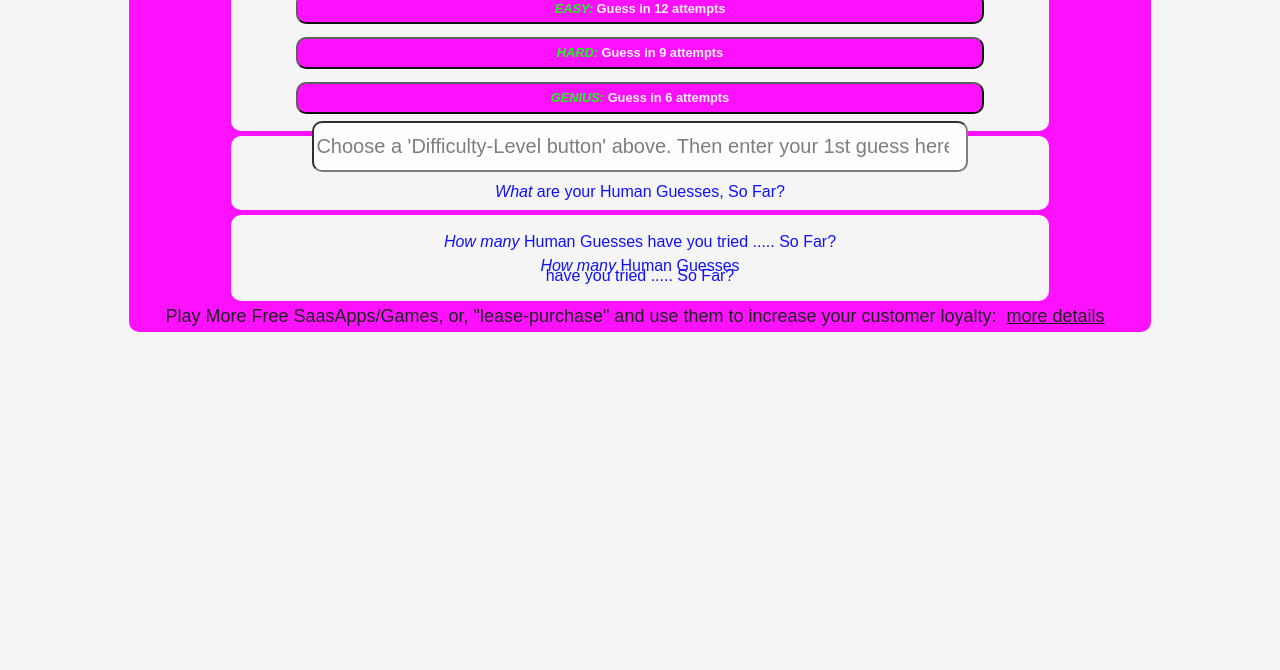
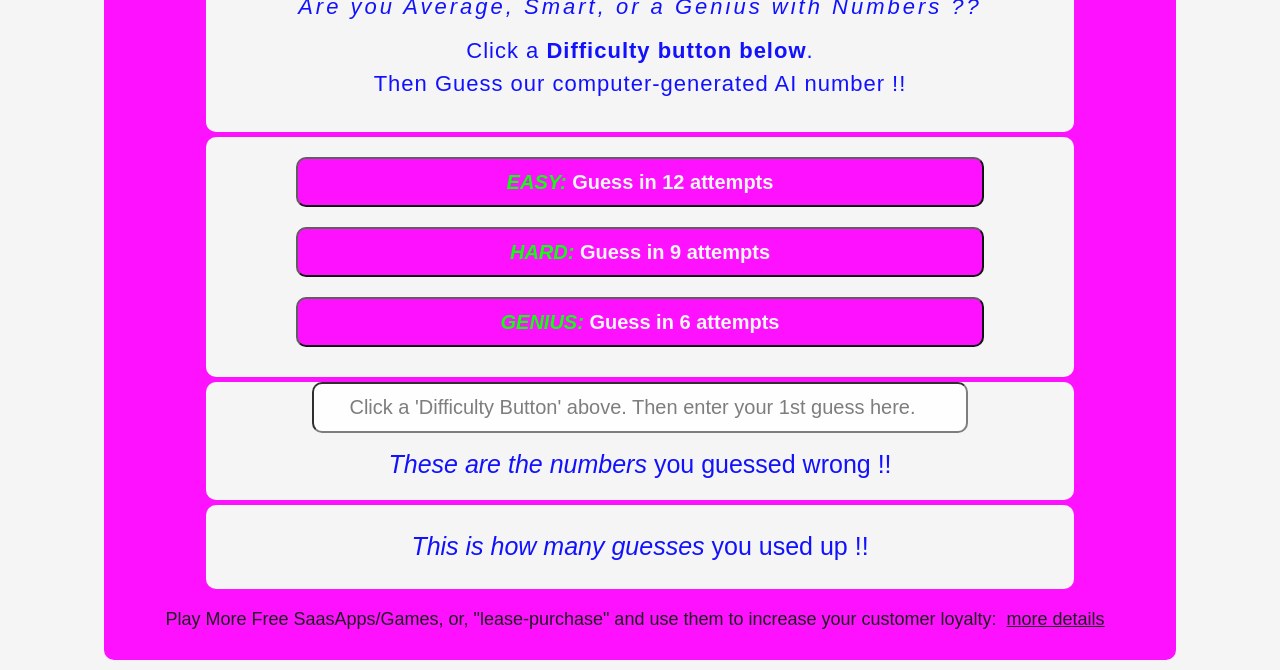
Before and after one commit to drjwebsitedesign/games_IQ-vs-AI-master, a plain HTML site: page index.html in a window 1280 px wide. Shown: the part 130-800 px from the top of the page. Drawn offline with Linux system fonts and the light colour scheme.

Commit message:
add new files 6
overwrite old files 6

```diff
--- a/index.html
+++ b/index.html
@@ -16,13 +16,13 @@
 <body onload="init()">
 
         <!--change es5 tags to html semantic tags for better seo and browser results.-->
-    <div id="container">
-        <section class="panel">
-            <div class="panel1">
-                <p><span style="font-weight:600">IQ vs AI:</span> Can <strong><em>Human</em></strong> Intelligence <span>beat</span><strong><em> Artificial</em></strong> Intelligence</p>
-                <h3 class="desktopAvSmartGen">Are you Average, Smart, or a Genius with Numbers</h3>
-                <h3 class="mobileAvSmartGen">Are you Average, Smart, or <br/>a Genius with Numbers</h3>
-                <p>Choose a <strong><em>Difficulty Level button</em></strong> and Guess our AI number</p>
+    <div id="container" style="padding:30px 30px 30px 30px;">
+        <section class="panel" style="padding:10px 30px 10px 30px;">
+            <div class="panel1" style="padding:20px 10px 10px 10px; line-height:10px; font-size:25px;">
+                <p><span style="font-weight:600; letter-spacing:5px;">IQ vs AI:</span> Can <strong>Human Intelligence </strong> <span> beat </span><strong>Artificial Intelligence</strong> </p>
+                <h3 class="desktopAvSmartGen" style="font-weight:100; font-size:22px; letter-spacing:3px;"><em>Are you Average, Smart, or a Genius with Numbers ??</em></h3>
+                <h3 class="mobileAvSmartGen" style="font-weight:100; font-size:22px; letter-spacing:5px;">Are you Average, Smart, or <br/>a Genius with Numbers ??</h3>
+                <p style=" font-size:22px; letter-spacing:1px; line-height:1.5;">Click a <strong>Difficulty button below</strong>. <br> Then Guess our computer-generated AI number !!</p>
             </div>
         </section>
 <!--
@@ -47,7 +47,7 @@
             </article>
         </section>
 -->
-       <section class="panel 2" class="mobilePanel2" class="mobile-Panel">
+        <section class="panel 2"  style="padding:20px 30px 10px 30px; line-height:20px; font-size:25px;" class="mobilePanel2" class="mobile-Panel">
 <!--       <section class="panel" class="panel 2" class="mobilePanel2">-->
             <article>
             <button id="easyBtn"  class="mobileButton" onclick="easyMode()" class=""><strong><span style="color:#00ff00"><em>EASY:</em></span> Guess in 12 attempts</strong></button>
@@ -60,12 +60,12 @@
 
 
         <!-- SHOW THE PLAYERS THE GUESSES THEY HAVE ALREADY TRIED. -->
-        <section class="panel 3">
+        <section class="panel 3" style="padding:20px 30px 10px 30px; line-height:20px; font-size:25px;">
 <!--        <section class="panel">-->
             <div class="panel3">
-            <input type="number" id="inputBox" onchange="compareGuess()" autocomplete="off" placeholder="Choose a 'Difficulty-Level button' above. Then enter your 1st guess here." style="color:#000; font-size:20px;">
+            <input type="number" id="inputBox" onchange="compareGuess()" autocomplete="off" placeholder="Click a 'Difficulty Button' above. Then enter your 1st guess here." style="color:#000; font-size:20px;">
 <!--                <p style="font-size:20px;" class="mobileTextContent"><span class="mobileTextContent" style="font-weight:600"><em>Which</em></span> Human Guesses have you tried ..... So Far?</p>-->
-               <p class="mobileTextContent"><span><em>What</em></span> are your Human Guesses, So Far?</p>
+               <p class="mobileTextContent"><span><em>These are the numbers </em></span> you guessed wrong !!</p>
 
                 <!--show the players each guess that they try-->
                 <p id="guessLog" style="color:orangered; font-size:22px;" class="innerhtmlColour"></p>
@@ -77,22 +77,20 @@
 
 
         <!--show THE PLAYERS HOW MANY GUESSES THEY HAVE LEFT. -->
-        <section class="panel 4">
+        <section class="panel 4" style="padding:10px 30px 10px 30px; font-size:25px;">
 <!--        <section class="panel">-->
 			<div class="panel4">
 
         <!--show the players how many guesses they have used up-->
-				<p class="desktopContentPanel4"><span><em>How many</em></span> Human Guesses have you tried ..... So Far? <span id="attempts" class="innerhtmlColour" style="color:orangered; font-size:22px;"></span></p>
-				<p class="mobileContentPanel4"><span><em>How many</em></span> Human Guesses<br/>have you tried ..... So Far? <span id="attempts" class="innerhtmlColour" style="color:orangered; font-size:22px;"></span></p>
-			</div>
+				<p class="desktopContentPanel4"><span><em>This is how many guesses</em></span> you used up !! <span id="attempts" class="innerhtmlColour" style="color:orangered; font-size:22px;"></span></p></div>
         </section>
 
     <script src="js/script.js"></script>
 
-<footer class="saasApps">
+<footer class="saasApps" style="margin-top:20px;">
     <!--send all players to play more free games at the website.-->
     <!--send customers to website to purchase customized SaasApps-->
-    <p class="desktopFooter">Play More Free SaasApps/Games, or, "lease-purchase" and use them to increase your customer loyalty:<a href="http://drjwebsitedesign.com">more details</a>
+    <p class="desktopFooter"> Play More Free SaasApps/Games, or, "lease-purchase" and use them to increase your customer loyalty:<a href="http://drjwebsitedesign.com">more details</a>
     </p>
     <p class="mobileFooter"><a href="http://drjwebsitedesign.com">Play more Free Saas Games/Apps</a>
     </p>
```
Also changed, not shown: 1 other file.
